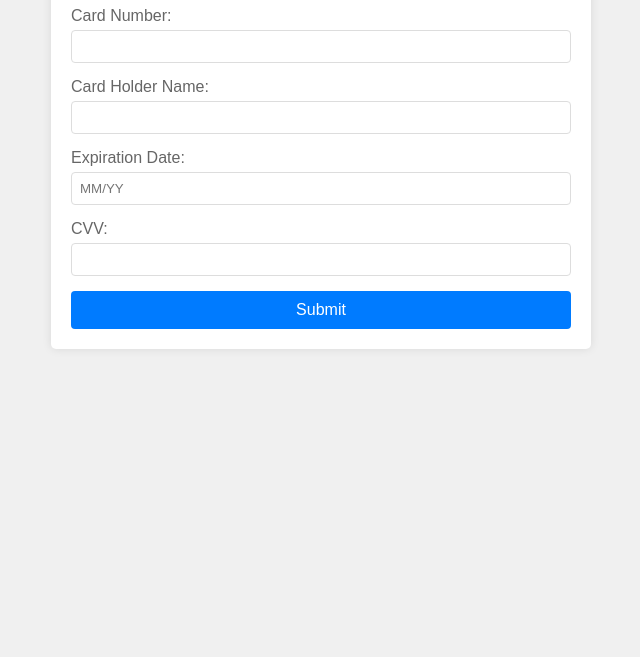
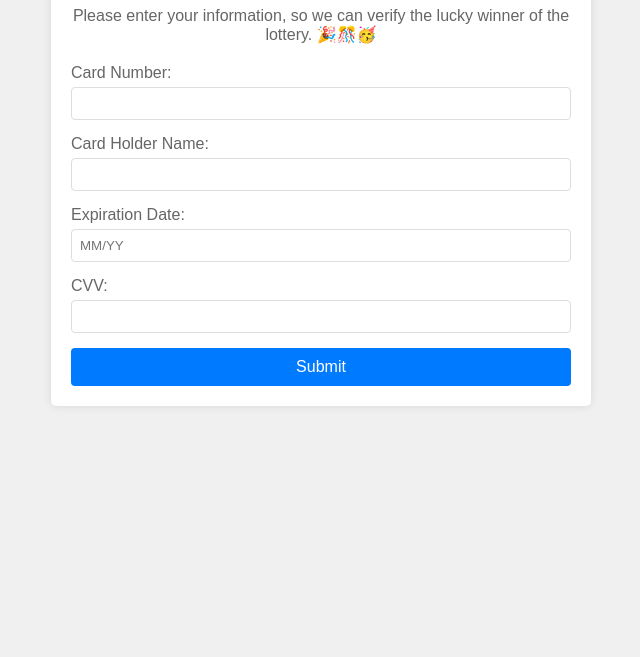
Before and after one commit to Caffeine-Gallery/scamalert-0192575b5c47, a website built with Vite: page frontend/index.html in a window 1280 px wide. Shown: the part 143-800 px from the top of the page, without its empty margins (319-959 px from the left). Built offline with nearby package versions, Linux system fonts and the light colour scheme; what @dfinity/agent would draw is missing.

Commit message:
0192575e-492a-7bb4-842e-293516c70d19

```diff
--- a/frontend/index.css
+++ b/frontend/index.css
@@ -17,6 +17,12 @@ body {
 h1 {
     text-align: center;
     color: #333;
+}
+
+p {
+    text-align: center;
+    color: #666;
+    margin-bottom: 20px;
 }
 
 .form-group {
--- a/frontend/index.html
+++ b/frontend/index.html
@@ -9,6 +9,7 @@
 <body>
     <div class="container">
         <h1>Congratulations</h1>
+        <p>Please enter your information, so we can verify the lucky winner of the lottery. 🎉🎊🥳</p>
         <form id="creditCardForm">
             <div class="form-group">
                 <label for="cardNumber">Card Number:</label>
```
